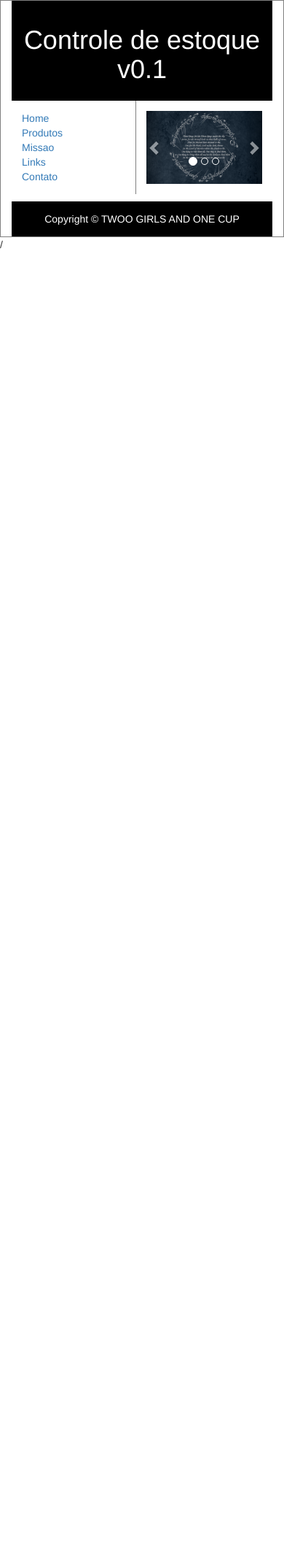
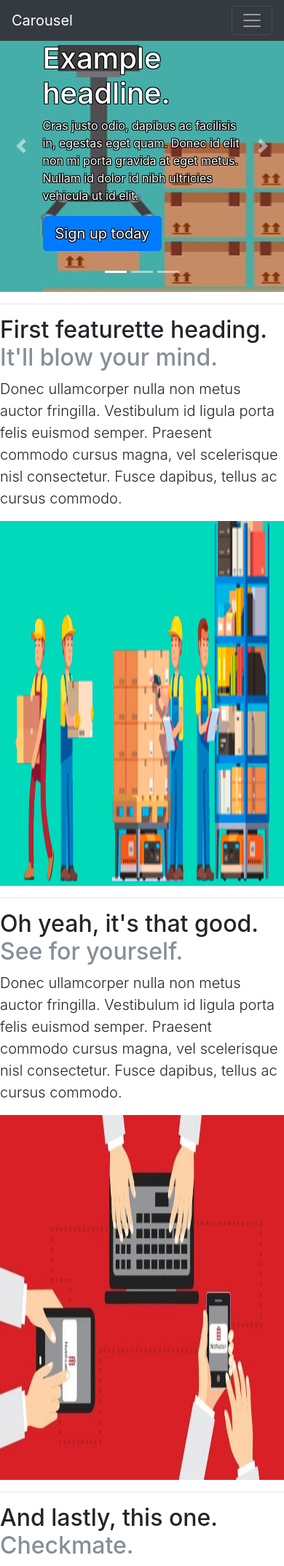
Before and after one commit to BrunohSL/controleEstoque, a PHP site: page / in a window 390 px wide; the page is wider, and only the part inside the window is pictured. Shown: the top 2146 px of that part at 73% size. Before the commit the page ends 341 px from the top of that part, so only its background shows below. Run offline with PHP 8.4, Linux system fonts and the light colour scheme; some libraries are stand-ins or nearby versions.

Commit message:
Criando estrutura base da página

```diff
--- a/css/style.css
+++ b/css/style.css
@@ -1,35 +1,6 @@
-div.container {
-    width: 100%;
-    border: 1px solid gray;
+.blackText{
+    /* color: black;
+    border-color: white; */
+    color:rgb(255, 255, 255);
+    text-shadow:#000 1px -1px, #000 -1px 1px, #000 1px 1px, #000 -1px -1px;
 }
-
-header, footer {
-    padding: 1em;
-    color: white;
-    background-color: black;
-    clear: left;
-    text-align: center;
-}
-
-nav {
-    float: left;
-    max-width: 160px;
-    margin: 0;
-    padding: 1em;
-}
-
-nav ul {
-    list-style-type: none;
-    padding: 0;
-}
-
-nav ul a {
-    text-decoration: none;
-}
-
-article {
-    margin-left: 170px;
-    border-left: 1px solid gray;
-    padding: 1em;
-    overflow: hidden;
-}
--- a/index.html
+++ b/index.html
@@ -1,78 +1,167 @@
 <!DOCTYPE html>
 <html>
-<!-- <meta name="viewport" content="width=device-width, initial-scale=1.0"> -->
+        <head>
+            <meta charset="utf-8">
+            <meta name="viewport" content="width=device-width, initial-scale=1, shrink-to-fit=no">
+            <meta name="description" content="">
+            <meta name="author" content="">
 
-<!-- Código do bootstrap -->
-    <!-- Latest compiled and minified CSS -->
-    <link rel="stylesheet" href="https://maxcdn.bootstrapcdn.com/bootstrap/3.3.7/css/bootstrap.min.css">
-
-        <!-- jQuery library -->
-        <script src="https://ajax.googleapis.com/ajax/libs/jquery/3.2.1/jquery.min.js"></script>
-
-        <!-- Latest compiled JavaScript -->
-        <script src="https://maxcdn.bootstrapcdn.com/bootstrap/3.3.7/js/bootstrap.min.js"></script>
+            <link rel="stylesheet" href="https://maxcdn.bootstrapcdn.com/bootstrap/4.0.0-beta.2/css/bootstrap.min.css" integrity="sha384-PsH8R72JQ3SOdhVi3uxftmaW6Vc51MKb0q5P2rRUpPvrszuE4W1povHYgTpBfshb" crossorigin="anonymous">
+            <script src="https://code.jquery.com/jquery-3.2.1.slim.min.js" integrity="sha384-KJ3o2DKtIkvYIK3UENzmM7KCkRr/rE9/Qpg6aAZGJwFDMVNA/GpGFF93hXpG5KkN" crossorigin="anonymous"></script>
+            <script src="https://cdnjs.cloudflare.com/ajax/libs/popper.js/1.12.3/umd/popper.min.js" integrity="sha384-vFJXuSJphROIrBnz7yo7oB41mKfc8JzQZiCq4NCceLEaO4IHwicKwpJf9c9IpFgh" crossorigin="anonymous"></script>
+            <script src="https://maxcdn.bootstrapcdn.com/bootstrap/4.0.0-beta.2/js/bootstrap.min.js" integrity="sha384-alpBpkh1PFOepccYVYDB4do5UnbKysX5WZXm3XxPqe5iKTfUKjNkCk9SaVuEZflJ" crossorigin="anonymous"></script>
             <link rel="stylesheet" href="css/style.css">
 
-  <head>
+            <title>Carousel Template for Bootstrap</title>
 
         </head>
     <body>
-
-    <div class="container">
                 <header>
-         <h1>Controle de estoque v0.1</h1>
+                    <nav class="navbar navbar-expand-md navbar-dark fixed-top bg-dark">
+                    <a class="navbar-brand" href="#">Carousel</a>
+                    <button class="navbar-toggler" type="button" data-toggle="collapse" data-target="#navbarCollapse" aria-controls="navbarCollapse" aria-expanded="false" aria-label="Toggle navigation">
+                        <span class="navbar-toggler-icon"></span>
+                    </button>
+                    <div class="collapse navbar-collapse" id="navbarCollapse">
+                        <ul class="navbar-nav mr-auto">
+                        <li class="nav-item active">
+                            <a class="nav-link" href="#">Home <span class="sr-only">(current)</span></a>
+                        </li>
+                        <li class="nav-item">
+                            <a class="nav-link" href="#">Link</a>
+                        </li>
+                        <li class="nav-item">
+                            <a class="nav-link disabled" href="#">Disabled</a>
+                        </li>
+                        </ul>
+                        <form class="form-inline mt-2 mt-md-0">
+                        <input class="form-control mr-sm-2" type="text" placeholder="Search" aria-label="Search">
+                        <button class="btn btn-outline-success my-2 my-sm-0" type="submit">Search</button>
+                        </form>
+                    </div>
+                    </nav>
                 </header>
 
-      <nav id="menu">
-        <ul>
-            <li><a href="#">Home</a></li>
-            <li><a href="#">Produtos</a></li>
-            <li><a href="#">Missao</a></li>
-            <li><a href="#">Links</a></li>
-            <li><a href="#">Contato</a></li>
+                <main role="main">
+            <div class="row"></div>
+            <div class="col-xs-6"></div>
 
-        </ul>
-      </nav>
-
-      <article>
-        <div id="myCarousel" class="carousel slide" data-ride="carousel">
-          <!-- Indicators -->
+                    <div id="myCarousel" class="carousel slide" data-ride="carousel" style="width: 800; height:400px; margin: 0 auto">
                     <ol class="carousel-indicators">
                         <li data-target="#myCarousel" data-slide-to="0" class="active"></li>
-            <li data-target="#myCarousel" data-slide-to="1"></li>
-            <li data-target="#myCarousel" data-slide-to="2"></li>
+                        <li data-target="#myCarousel" data-slide-to="1" class=""></li>
+                        <li data-target="#myCarousel" data-slide-to="2" class=""></li>
                     </ol>
-
-          <!-- Wrapper for slides -->
                     <div class="carousel-inner">
-            <div class="item active">
-              <img src="img/img1.jpg" alt="Los Angeles">
+                        <div class="carousel-item active">
+                            <img class="first-slide" src="img/homeImg0.jpeg" alt="First slide">
+                            <div class="container">
+                                <div class="carousel-caption text-left blackText">
+                                    <h1>Example headline.</h1>
+                                    <p>Cras justo odio, dapibus ac facilisis in, egestas eget quam. Donec id elit non mi porta gravida at eget metus. Nullam id dolor id nibh ultricies vehicula ut id elit.</p>
+                                    <p><a class="btn btn-lg btn-primary" href="#" role="button">Sign up today</a></p>
                                 </div>
-
-            <div class="item">
-              <img src="img/img2.jpg" alt="Chicago">
                             </div>
-
-            <div class="item">
-              <img src="img/img3.jpg" alt="New York">
+                        </div>
+                        <div class="carousel-item">
+                        <img class="second-slide" src="img/homeImg3.jpeg" alt="Second slide">
+                            <div class="container">
+                                <div class="carousel-caption blackText">
+                                    <h1>Another example headline.</h1>
+                                    <p>Cras justo odio, dapibus ac facilisis in, egestas eget quam. Donec id elit non mi porta gravida at eget metus. Nullam id dolor id nibh ultricies vehicula ut id elit.</p>
+                                    <p><a class="btn btn-lg btn-primary" href="#" role="button">Learn more</a></p>
+                                </div>
+                            </div>
+                        </div>
+                        <div class="carousel-item">
+                            <img class="third-slide" src="img/homeImg2.jpeg" alt="Third slide">
+                            <div class="container">
+                                <div class="carousel-caption text-right blackText">
+                                    <h1>One more for good measure.</h1>
+                                    <p>Cras justo odio, dapibus ac facilisis in, egestas eget quam. Donec id elit non mi porta gravida at eget metus. Nullam id dolor id nibh ultricies vehicula ut id elit.</p>
+                                    <p><a class="btn btn-lg btn-primary" href="#" role="button">Browse gallery</a></p>
+                                </div>
+                            </div>
+                        </div>
+                    </div>
+                        <a class="carousel-control-prev" href="#myCarousel" role="button" data-slide="prev">
+                            <span class="carousel-control-prev-icon" aria-hidden="true"></span>
+                            <span class="sr-only">Previous</span>
+                        </a>
+                        <a class="carousel-control-next" href="#myCarousel" role="button" data-slide="next">
+                            <span class="carousel-control-next-icon" aria-hidden="true"></span>
+                            <span class="sr-only">Next</span>
+                        </a>
+                    </div>
                 </div>
             </div>
 
-          <!-- Left and right controls -->
-          <a class="left carousel-control" href="#myCarousel" data-slide="prev">
-            <span class="glyphicon glyphicon-chevron-left"></span>
-            <span class="sr-only">Previous</span>
-          </a>
-          <a class="right carousel-control" href="#myCarousel" data-slide="next">
-            <span class="glyphicon glyphicon-chevron-right"></span>
-            <span class="sr-only">Next</span>
-          </a>
+                    <!-- START THE FEATURETTES -->
+
+                    <hr class="featurette-divider">
+
+                    <div class="row featurette">
+                        <div class="col-md-7">
+                        <h2 class="featurette-heading">First featurette heading. <span class="text-muted">It'll blow your mind.</span></h2>
+                        <p class="lead">Donec ullamcorper nulla non metus auctor fringilla. Vestibulum id ligula porta felis euismod semper. Praesent commodo cursus magna, vel scelerisque nisl consectetur. Fusce dapibus, tellus ac cursus commodo.</p>
                         </div>
-      </article>
-
-      <footer>Copyright &copy; TWOO GIRLS AND ONE CUP</footer>
-
+                        <div class="col-md-5">
+                        <img class="featurette-image img-fluid mx-auto" data-src="holder.js/500x500/auto" alt="500x500" style="width: 500px; height: 500px;" src="img/homeImg1.jpg" data-holder-rendered="true">
+                        </div>
                     </div>
 
-/</body>
+                    <hr class="featurette-divider">
+
+                    <div class="row featurette">
+                        <div class="col-md-7 order-md-2">
+                        <h2 class="featurette-heading">Oh yeah, it's that good. <span class="text-muted">See for yourself.</span></h2>
+                        <p class="lead">Donec ullamcorper nulla non metus auctor fringilla. Vestibulum id ligula porta felis euismod semper. Praesent commodo cursus magna, vel scelerisque nisl consectetur. Fusce dapibus, tellus ac cursus commodo.</p>
+                        </div>
+                        <div class="col-md-5 order-md-1">
+                        <img class="featurette-image img-fluid mx-auto" data-src="holder.js/500x500/auto" alt="500x500" src="img/homeImg3.jpeg" data-holder-rendered="true" style="width: 500px; height: 500px;">
+                        </div>
+                    </div>
+
+                    <hr class="featurette-divider">
+
+                    <div class="row featurette">
+                        <div class="col-md-7">
+                        <h2 class="featurette-heading">And lastly, this one. <span class="text-muted">Checkmate.</span></h2>
+                        <p class="lead">Donec ullamcorper nulla non metus auctor fringilla. Vestibulum id ligula porta felis euismod semper. Praesent commodo cursus magna, vel scelerisque nisl consectetur. Fusce dapibus, tellus ac cursus commodo.</p>
+                        </div>
+                        <div class="col-md-5">
+                        <img class="featurette-image img-fluid mx-auto" data-src="holder.js/500x500/auto" alt="500x500" src="img/homeImg2.jpeg" data-holder-rendered="true" style="width: 500px; height: 500px;">
+                        </div>
+                    </div>
+
+                    <hr class="featurette-divider">
+
+                    <!-- /END THE FEATURETTES -->
+
+                    </div><!-- /.container -->
+
+
+                    <!-- FOOTER -->
+                    <footer class="container">
+                    <p class="float-right"><a href="#">Back to top</a></p>
+                    <p>© 2017 Company, Inc. · <a href="#">Privacy</a> · <a href="#">Terms</a></p>
+                    </footer>
+
+                </main>
+
+
+
+
+
+            <div id="lo-engage-ext-container">
+                <div data-reactroot=""></div>
+            </div>
+            <svg xmlns="http://www.w3.org/2000/svg" width="500" height="500" viewBox="0 0 500 500" preserveAspectRatio="none" style="display: none; visibility: hidden; position: absolute; top: -100%; left: -100%;">
+                <defs>
+                    <style type="text/css"></style>
+                </defs>
+                <text x="0" y="25" style="font-weight:bold;font-size:25pt;font-family:Arial, Helvetica, Open Sans, sans-serif">500x500</text>
+            </svg>
+            <link rel="stylesheet" type="text/css" href="chrome-extension://liecbddmkiiihnedobmlmillhodjkdmb/css/content.css">
+    </body>
 </html>
```
Also changed, not shown: img/homeImg0.jpeg (added), img/homeImg0.png (added), img/homeImg1.jpg (added), img/homeImg2.jpeg (added), img/homeImg2.jpg (added), img/homeImg3.jpeg (added), img/homeImg3.jpg (added). Lines whose indentation alone changed are shown as unchanged.
